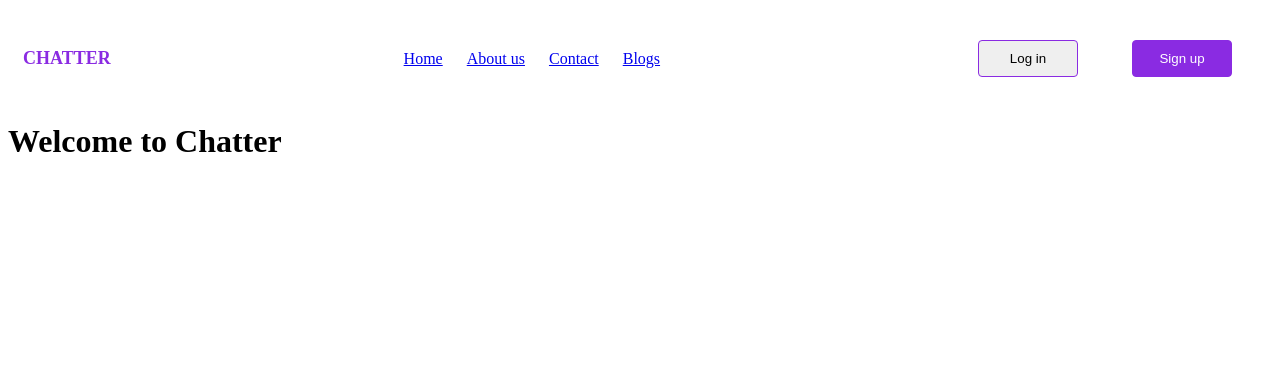
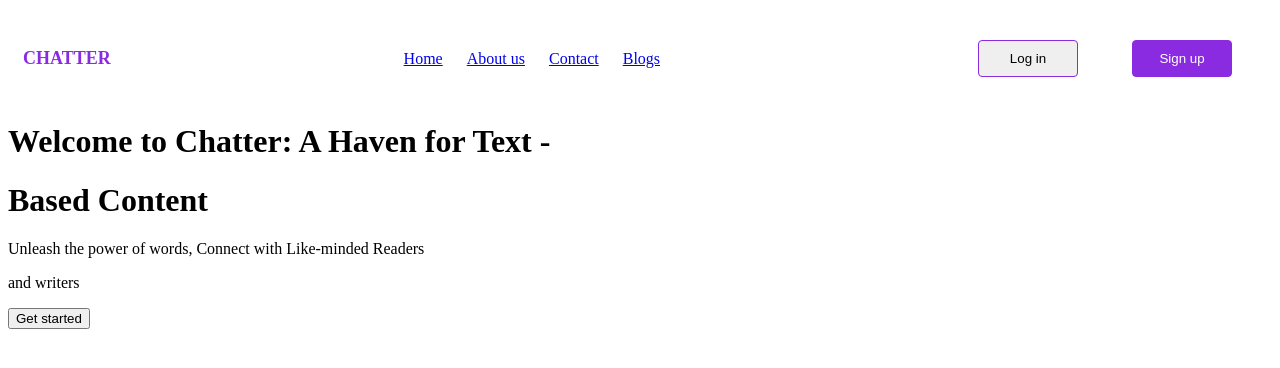
Before and after one commit to joelyakubu269/AltschoolExamProject, a plain HTML site: page index.html in a window 1280 px wide. Drawn offline with Linux system fonts and the light colour scheme.

Commit message:
doing the altschool exam project

```diff
--- a/index.html
+++ b/index.html
@@ -24,7 +24,11 @@
 </header>
 <main>
     <div class="main">
-        <h1>Welcome to Chatter</h1>
+        <h1>Welcome to Chatter: A Haven for Text -</h1>
+        <h1>Based Content</h1>
+        <p>Unleash the power of words, Connect with Like-minded Readers</p>
+        <p>and writers</p>
+        <button>Get started</button>
     </div>
 </main>
 <body>
```
